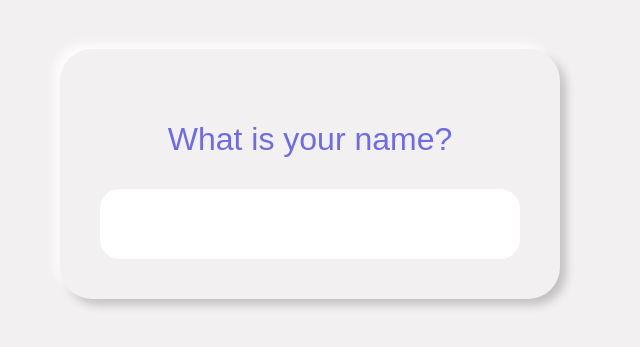
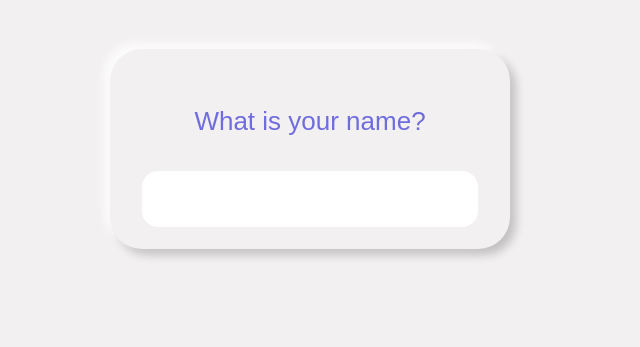
Before and after one commit to LukeGarrigan/planfree.dev, a Vue app in the folder client/: page /#/game/1 in a window 1280 px wide. Shown: the part 231-578 px from the top of the page, without its empty margins (330-970 px from the left). Built offline with nearby package versions, Linux system fonts and the light colour scheme; the HTML template or start-up script is replaced by a standard one.

Commit message:
Sorted sizing issues

```diff
--- a/client/src/components/Modal.vue
+++ b/client/src/components/Modal.vue
@@ -41,8 +41,8 @@ export default class Modal extends Vue {
   }
 
   .modal {
-    width: 500px;
-    height: 250px;
+    width: 400px;
+    height: 200px;
     top: 35%;
     position: absolute;
     border-radius: 32px;
@@ -55,12 +55,12 @@ export default class Modal extends Vue {
 
     input {
       width: 80%;
-      height :50px;
+      height :40px;
       border: none;
       outline: none;
-      font-size: 32px;
-      padding: 10px;
-      border-radius: 20px;
+      font-size: 26px;
+      padding: 8px;
+      border-radius: 16px;
       color: #6f6cde;
     }
   }
@@ -68,7 +68,7 @@ export default class Modal extends Vue {
   span {
     line-height: 100px;
     font-family: "Montserrat", sans-serif;
-    font-size: 32px;
+    font-size: 26px;
     font-weight: semibold;
   }
 
--- a/client/src/views/Game.vue
+++ b/client/src/views/Game.vue
@@ -129,18 +129,18 @@ export default class Game extends Vue {
   .players {
     position: relative;
     top: 5em;
-    width: 400px;
-    height: 400px;
+    width: 320px;
+    height: 320px;
     display: flex;
     justify-content: center;
     align-items: center;
     flex-direction: column;
     .player {
-      border-radius: 32px;
+      border-radius: 26px;
       border: none;
       cursor: default;
-      width: 80px;
-      height: 100px;
+      width: 64px;
+      height: 80px;
       background: #f3f0f1;
       box-shadow: -6px -6px 10px rgba(255, 255, 255, 0.8), 6px 6px 10px rgba(0, 0, 0, 0.2); color: #6f6cde;
       display: flex;
@@ -149,7 +149,7 @@ export default class Game extends Vue {
     }
     .name {
       text-align: center;
-      font-size:32px;
+      font-size:26px;
     }
 
     .voted {
@@ -165,11 +165,14 @@ export default class Game extends Vue {
     box-sizing: border-box;
   }
   .button {
+    display: flex;
+    align-items: center;
+    justify-content: center;
     position: absolute;
     z-index:9999;
     top: 40%;
-    width: 400px;
-    height: 100px;
+    width: 320px;
+    height: 80px;
     background: #f3f0f1;
     border-radius: 32px;
     text-align: center;
@@ -223,7 +226,7 @@ export default class Game extends Vue {
   span {
     line-height: 100px;
     font-family: "Montserrat", sans-serif;
-    font-size: 32px;
+    font-size: 26px;
     font-weight: semibold;
     color: #6f6cde;
     user-select: none;
@@ -238,12 +241,16 @@ export default class Game extends Vue {
     width: 100%;
     bottom: 10em;
     .fib-button {
+      display: flex;
+      align-items: center;
+      justify-content: center;
       background: #f3f0f1;
-      border-radius: 32px;
+      border-radius: 26px;
       text-align: center;
       border: none;
       cursor: pointer;
-      width: 80px;
+      width: 64px;
+      height: 80px;
       transition: all 0.1s ease-in-out;
       box-shadow: -6px -6px 10px rgba(255, 255, 255, 0.8), 6px 6px 10px rgba(0, 0, 0, 0.2); color: #6f6cde;
       &:hover {
--- a/client/src/views/Home.vue
+++ b/client/src/views/Home.vue
@@ -38,10 +38,14 @@ export default class Home extends Vue {
     box-sizing: border-box;
   }
   .button {
+    display: flex;
+    align-items: center;
+    justify-content: center;
     position: absolute;
+    z-index:9999;
     top: 40%;
-    width: 400px;
-    height: 100px;
+    width: 320px;
+    height: 80px;
     background: #f3f0f1;
     border-radius: 32px;
     text-align: center;
@@ -66,7 +70,7 @@ export default class Home extends Vue {
   span {
     line-height: 100px;
     font-family: "Montserrat", sans-serif;
-    font-size: 32px;
+    font-size: 26px;
     font-weight: semibold;
   }
 
```
